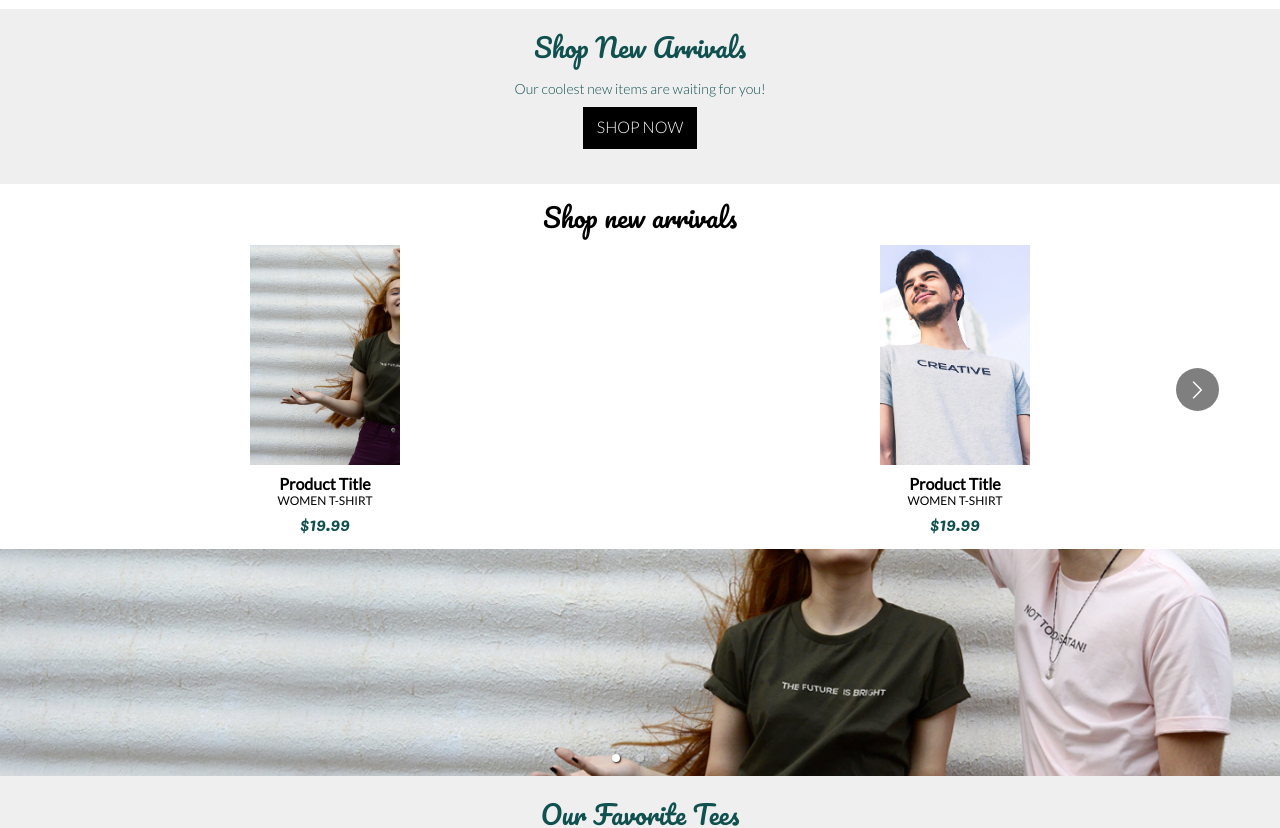
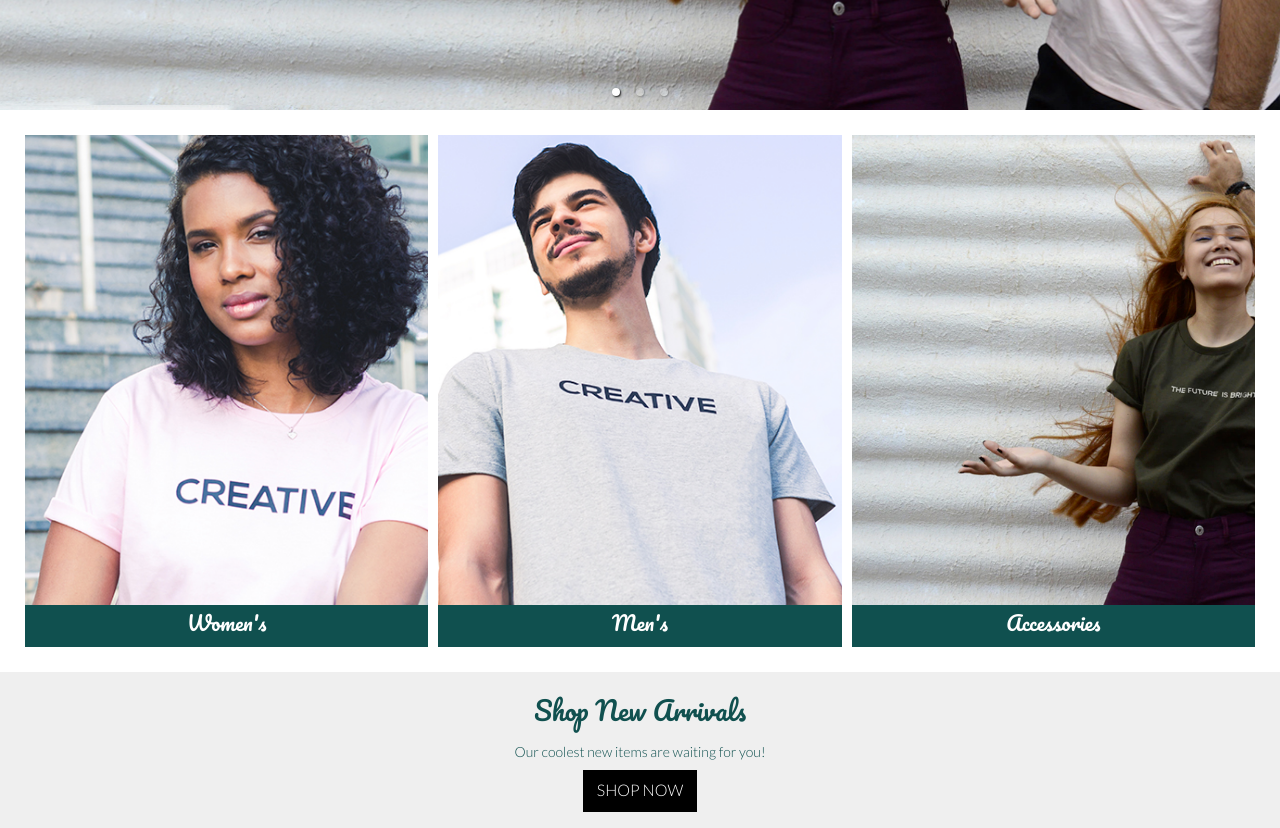
Before and after one commit to EliteDev0227/react-ecommerce, a React (Create React App) app: page / in a window 1280 px wide. Shown: the part 640-1468 px from the top of the page. Built offline with nearby package versions, Linux system fonts and the light colour scheme.

Commit message:
Desktop InstagramForm, ProductList, ShopList

```diff
--- a/src/components/Hero/Hero.js
+++ b/src/components/Hero/Hero.js
@@ -11,34 +11,45 @@ import ShopForm from '../ShopForm/ShopForm';
 import ShopList from '../ShopList/ShopList';
 import InstagramForm from '../InstagramForm/InstagramForm';
 import ProductList from '../ProductList/ProductList';
+import { useWindowSize } from '../../hooks';
 
 const HeroWrapper = styled.div`
   position: relative;
 `;
 
 const HeroImage = styled.img`
-  height: 227px;
+  height: 640px;
   object-fit: cover;
   margin: auto;
+  ${({ isMobile }) => isMobile && `
+    height: 220px;
+  `}
+
 `;
 
 const images = [heroImage, menImage, womenImage];
 
-const Hero = () => (
+const Hero = () => {
+  const size = useWindowSize();
+
+  const isMobile = size.width < 1024;
+
+  return (
     <HeroWrapper>
       <Carousel showArrows={false} showThumbs={false} showStatus={false}>
-      { images.map(item => (<HeroImage src={item} />)) }
+        {images.map(item => (<HeroImage isMobile={isMobile} src={item} />))}
       </Carousel>
       <ProductList />
       <ShopForm title="Shop New Arrivals" body="Our coolest new items are waiting for you!" buttonText="Shop Now" />
       <ShopList />
       <Carousel showArrows={false} showThumbs={false} showStatus={false}>
-      {images.map(item => (<HeroImage src={item} />))}
+        {images.map(item => (<HeroImage isMobile={isMobile} src={item} />))}
       </Carousel>
       <ShopForm title="Our Favorite Tees" body="Everyday tees you need!" buttonText="Shop Now" />
       <InstagramForm />
       <ShopForm titleIcon={mailIcon} darkMode="TRUE" title="Sign Up & Stay Connected" body="Sign up for the newsletter and get 20% off! Gain access to exclusive offers and be the first to know when new stuff drops!" buttonText="Subscribe" />
     </HeroWrapper>
   );
+};
 
 export default Hero;
--- a/src/components/InstagramForm/InstagramForm.js
+++ b/src/components/InstagramForm/InstagramForm.js
@@ -7,19 +7,25 @@ import heroImage from '../../assets/Hero.png';
 import menImage from '../../assets/mens.png';
 import womenImage from '../../assets/womens.png';
 
+import { useWindowSize } from '../../hooks';
+
 const Wrapper = styled.div`
   text-align: center;
   margin: 10px;
 `;
 
 const InstagramImage = styled.img`
+  height: 250px;
+  width: 250px;
+  ${({ isMobile }) => isMobile && `
     height: 100px;
     width: 100px;
+  `}
   object-fit: cover;
   margin: 5px;
 `;
 
-const images = [heroImage, menImage, womenImage];
+const images = [heroImage, menImage, womenImage, heroImage, menImage, womenImage];
 
 const responsive = {
   superLargeDesktop: {
@@ -29,11 +35,11 @@ const responsive = {
   },
   desktop: {
     breakpoint: { max: 3000, min: 1024 },
-    items: 3,
+    items: 5,
   },
   tablet: {
     breakpoint: { max: 1024, min: 464 },
-    items: 2,
+    items: 3,
   },
   mobile: {
     breakpoint: { max: 464, min: 0 },
@@ -41,14 +47,19 @@ const responsive = {
   },
 };
 
-const ShopList = () => (
+const ShopList = () => {
+  const size = useWindowSize();
+
+  const isMobile = size.width < 1024;
+  return (
     <Wrapper>
       <div className="text-title">Follow Us On Instagram!</div>
       <Carousel responsive={responsive}>
-      {images.map(item => (<InstagramImage src={item} />))}
+        {images.map(item => (<InstagramImage isMobile={isMobile} src={item} />))}
       </Carousel>
 
     </Wrapper>
   );
+};
 
 export default ShopList;
--- a/src/components/ProductList/ProductList.js
+++ b/src/components/ProductList/ProductList.js
@@ -4,6 +4,8 @@ import styled from 'styled-components';
 import heroImage from '../../assets/Hero.png';
 import menImage from '../../assets/mens.png';
 import womenImage from '../../assets/womens.png';
+
+import { useWindowSize } from '../../hooks';
 
 const Wrapper = styled.div`
   padding: 20px;
@@ -25,7 +27,10 @@ const ItemWrapper = styled.div`
 `;
 
 const ItemImage = styled.img`
+  height: 470px;
+  ${({ isMobile }) => isMobile && `
     height: 220px;
+  `}
   width: 100%;
   object-fit: cover;
 `;
@@ -55,11 +60,16 @@ const items = [
   },
 ];
 
-const ProductList = () => (
+const ProductList = () => {
+  const size = useWindowSize();
+
+  const isMobile = size.width < 1024;
+
+  return (
     <Wrapper>
       {items.map((item, i) => (
-      <ItemWrapper grow={i === images.length - 1 && i % 2 === 0}>
-        <ItemImage src={item.icon} />
+        <ItemWrapper grow={isMobile && i === images.length - 1 && i % 2 === 0}>
+          <ItemImage isMobile={isMobile} src={item.icon} />
           <ButtonWrapper>
             {item.title}
           </ButtonWrapper>
@@ -68,5 +78,6 @@ const ProductList = () => (
 
     </Wrapper>
   );
+};
 
 export default ProductList;
--- a/src/components/ShopList/ShopList.js
+++ b/src/components/ShopList/ShopList.js
@@ -7,19 +7,26 @@ import heroImage from '../../assets/Hero.png';
 import menImage from '../../assets/mens.png';
 import womenImage from '../../assets/womens.png';
 
+import { useWindowSize } from '../../hooks';
+
 const Wrapper = styled.div`
   text-align: center;
   margin: 10px;
 `;
 
 const ShopImage = styled.img`
+  height: 420px;
+  width: 280px;
+  ${({ isMobile }) => isMobile && `
     height: 220px;
     width: 150px;
+  `}
+
   object-fit: cover;
   margin: 5px;
 `;
 
-const images = [heroImage, menImage, womenImage];
+const images = [heroImage, menImage, womenImage, heroImage, menImage, womenImage];
 
 const responsive = {
   superLargeDesktop: {
@@ -29,11 +36,11 @@ const responsive = {
   },
   desktop: {
     breakpoint: { max: 3000, min: 1024 },
-    items: 3,
+    items: 4,
   },
   tablet: {
     breakpoint: { max: 1024, min: 464 },
-    items: 2,
+    items: 3,
   },
   mobile: {
     breakpoint: { max: 464, min: 0 },
@@ -41,13 +48,18 @@ const responsive = {
   },
 };
 
-const ShopList = () => (
+const ShopList = () => {
+  const size = useWindowSize();
+
+  const isMobile = size.width < 1024;
+
+  return (
     <Wrapper>
       <div className="text-title">Shop new arrivals</div>
       <Carousel responsive={responsive} arrows renderButtonGroupOutside>
         {images.map(item => (
           <div>
-          <ShopImage src={item} />
+            <ShopImage isMobile={isMobile} src={item} />
             <div className="item-title">Product Title</div>
             <div className="item-desc">women t-shirt</div>
             <div className="item-price">$19.99</div>
@@ -57,5 +69,6 @@ const ShopList = () => (
 
     </Wrapper>
   );
+};
 
 export default ShopList;
```
Lines whose indentation alone changed are shown as unchanged.
